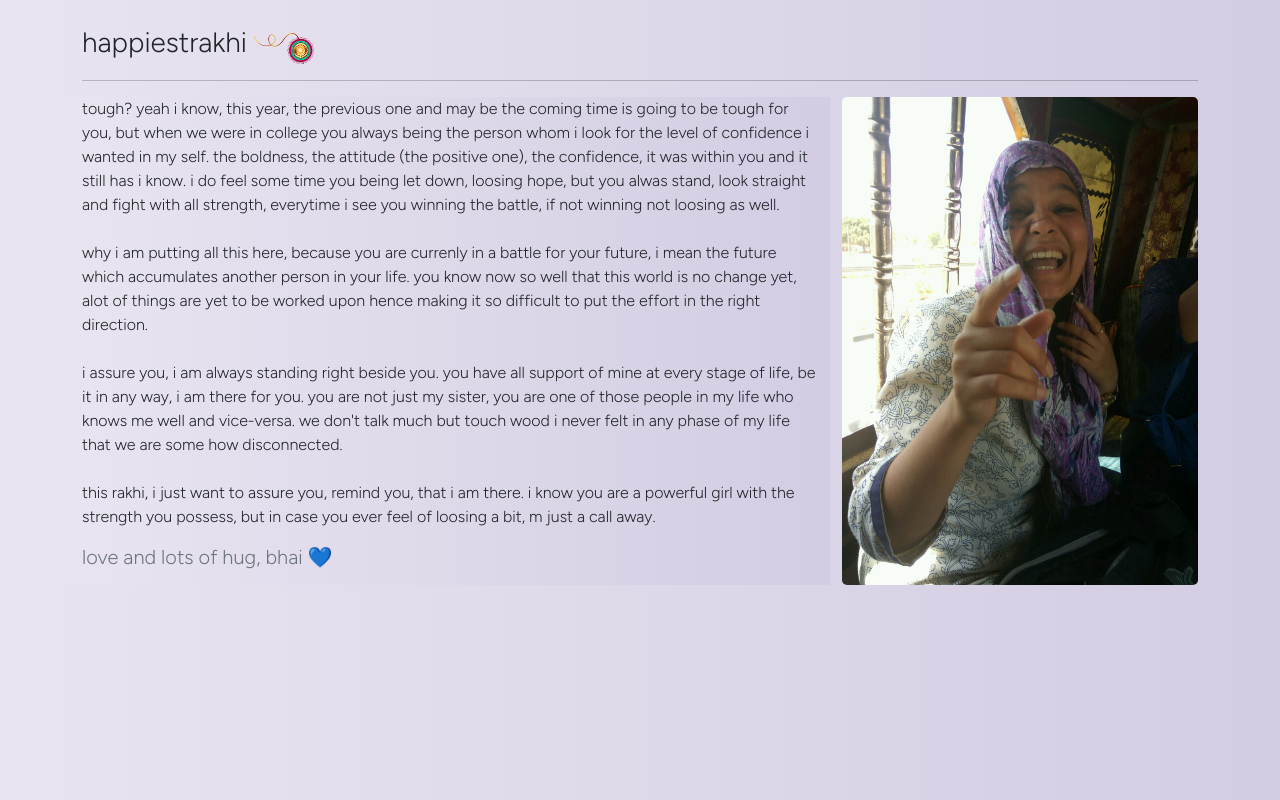
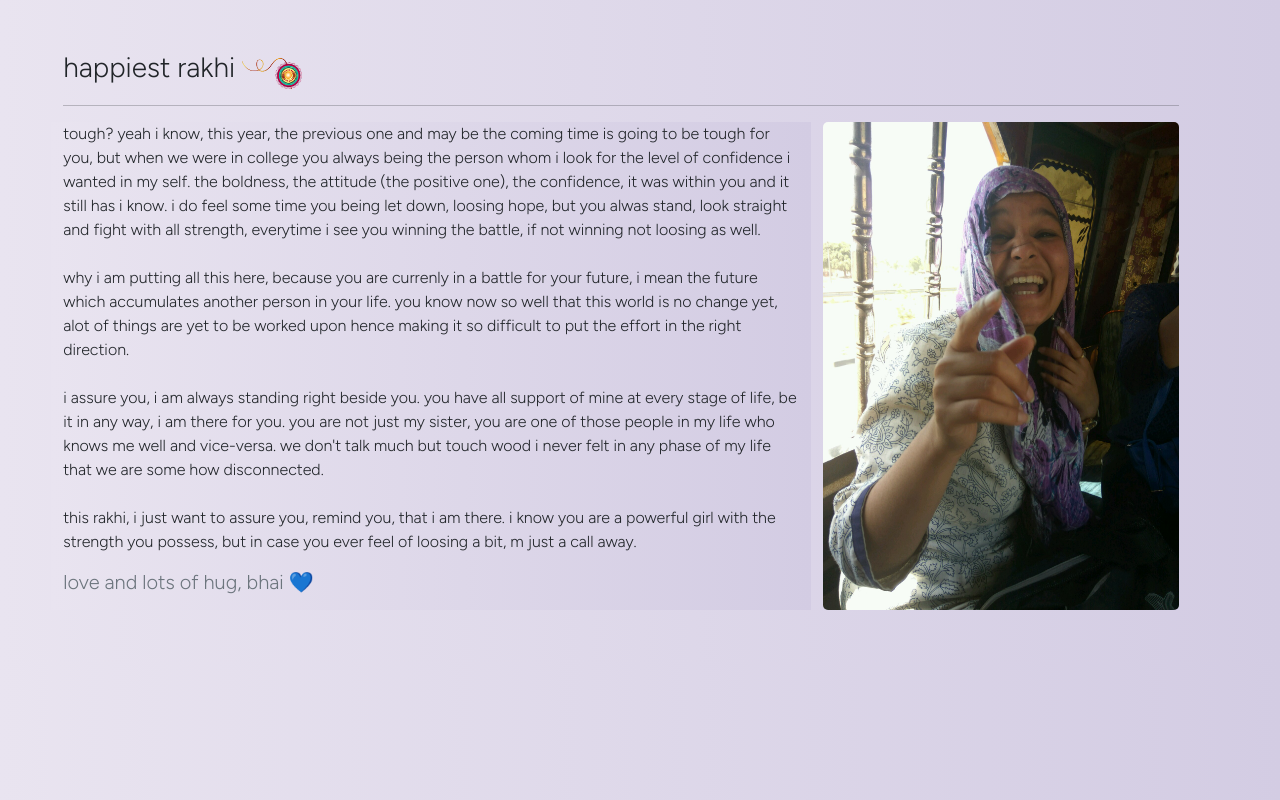
Before and after one commit to exploreswapnil/exploreswapnil.github.io, a plain HTML site: page navs/rakhi/behen.html in a window 1280 px wide. Drawn offline with nearby package versions, Linux system fonts and the light colour scheme.

Commit message:
added rakhi

```diff
--- a/navs/rakhi/behen.html
+++ b/navs/rakhi/behen.html
@@ -25,8 +25,8 @@
 
 <body>
 
-    <div class="container" style="margin-top:2%;">
-        <h3>happiestrakhi <span><img src="../../img/raksha.png" height="100%" width="60px"></span></h3>
+    <div class="container" style="margin:4%;">
+        <h3>happiest rakhi <span><img src="../../img/raksha.png" height="100%" width="60px"></span></h3>
         <hr>
         <div class="row">
             <div class="col-md-8" style="background: #D3CCE3;
```
